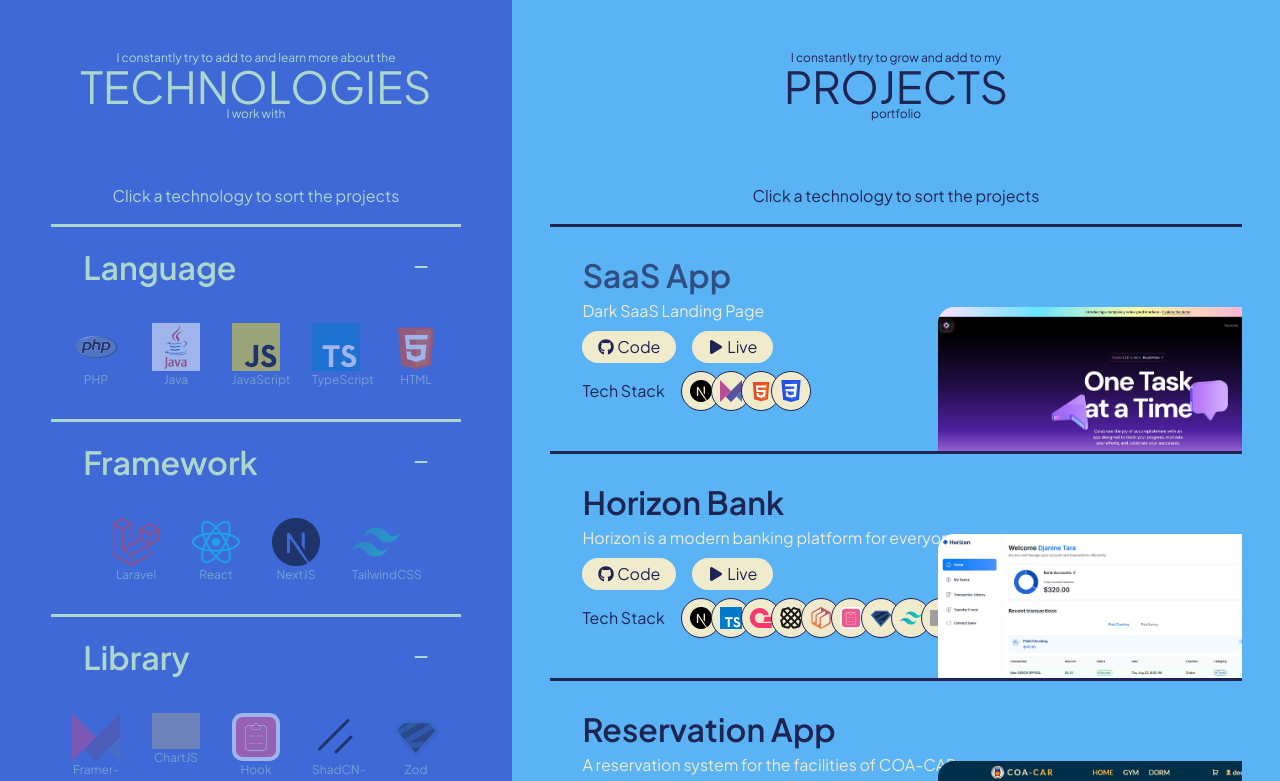
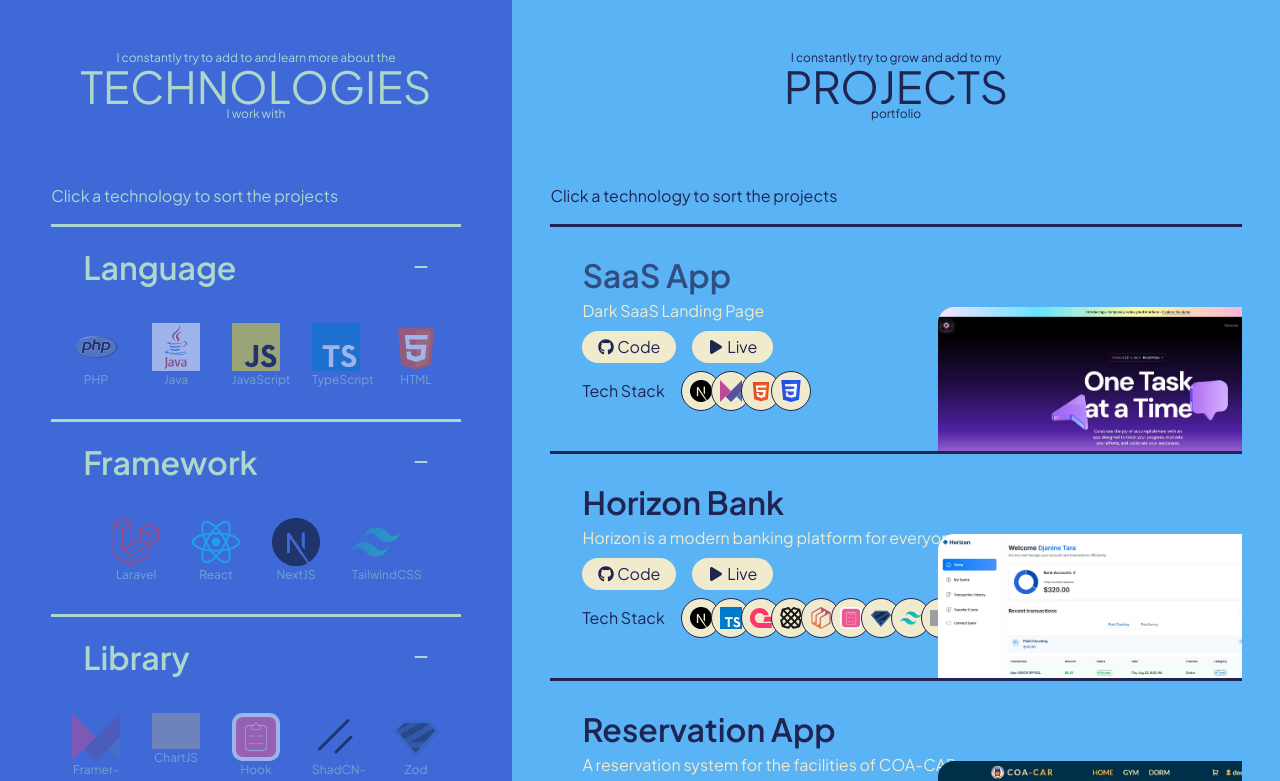
Before and after one commit to deejaneen/myportfoliov2, a Next.js app: page / in a window 1280 px wide. Shown: the part 1260-2041 px from the top of the page. Built offline with nearby package versions, Linux system fonts and the light colour scheme; grey boxes are pictures that could not be loaded.

Commit message:
Update ProjectsAndTechnologies.tsx

```diff
--- a/src/components/ProjectsAndTechnologies/ProjectsAndTechnologies.tsx
+++ b/src/components/ProjectsAndTechnologies/ProjectsAndTechnologies.tsx
@@ -66,8 +66,11 @@ const ProjectsAndTechnologies = () => {
           belowTitle="I work with"
         />
         <div className="technology-accordion">
-          <ul className="flex flex-col items-center justify-center pt-16">
-            <p  className="technology-sort-instructions">Click a technology to sort the projects</p>
+          <p className="technology-sort-instructions pt-16">
+            Click a technology to sort the projects
+          </p>
+
+          <ul className="flex flex-col items-center justify-center ">
             {category.map((elem) => {
               const { id, category } = elem;
               return (
@@ -129,8 +132,10 @@ const ProjectsAndTechnologies = () => {
           belowTitle="portfolio"
         />
         <div className="projects-section">
-          <ul className="flex flex-col items-center justify-center pt-16">
-          <p className="technology-sort-instructions">Click a technology to sort the projects</p>
+          <p className="technology-sort-instructions pt-16">
+            Click a technology to sort the projects
+          </p>
+          <ul className="flex flex-col items-center justify-center ">
             {filteredProjects.map((projects) => {
               const {
                 id,
```
